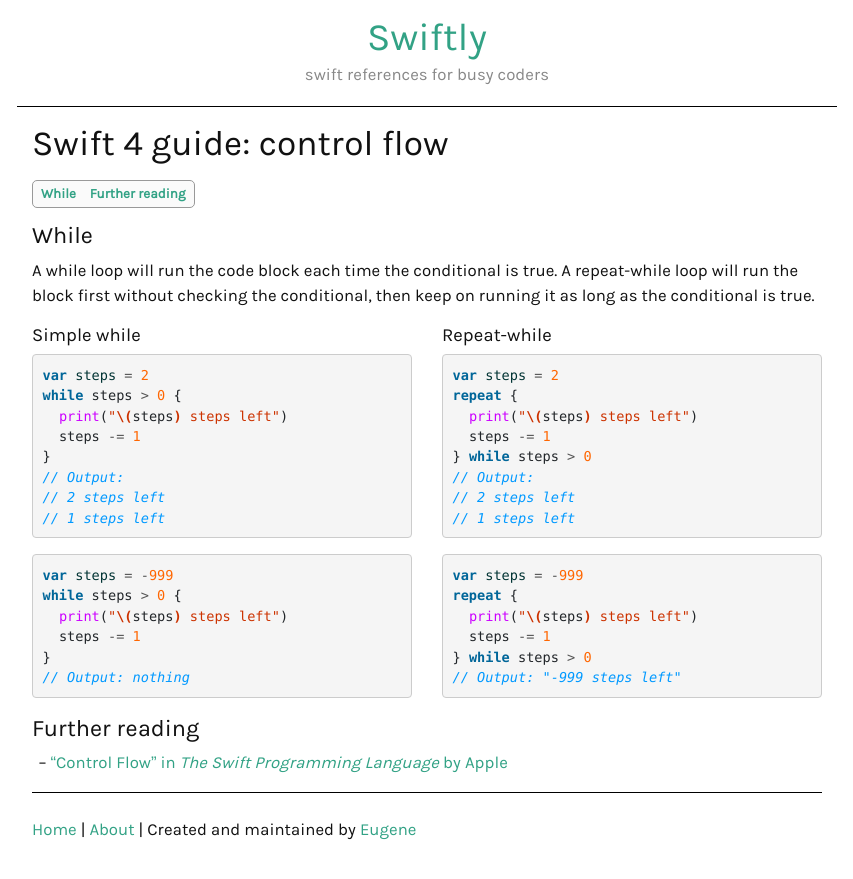
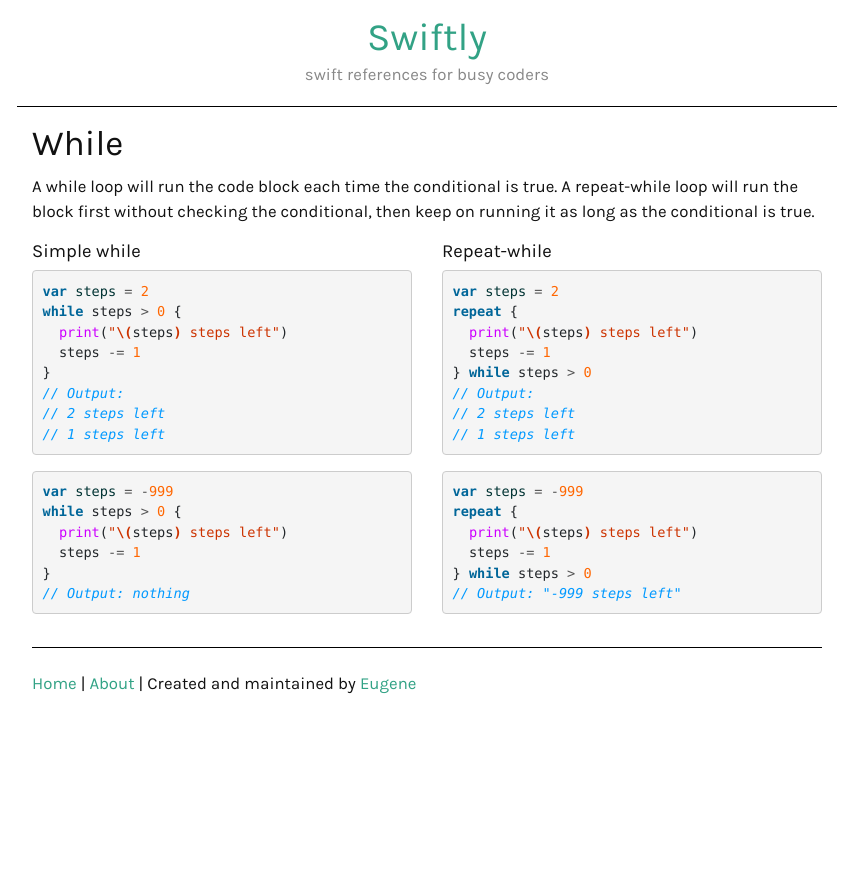
Before and after one commit to ebelinski/swiftly, a Jekyll site: the page built from while.md, in a window 1280 px wide. Shown: the top 879 px of the page, without its empty margins (213-1066 px from the left). Built offline with Jekyll 4.4.1, drawn with Linux system fonts in a browser that asks for light colours.

Commit message:
added while page, deleted control-flow page

````diff
--- a/control-flow.md
+++ b/while.md
@@ -1,19 +1,9 @@
 ---
 layout: default
-title: "Swift 4 guide: control flow"
-description: A quick reference guide for control flow in Swift 4, with if, if-else, if-let, guard, for-in, while, and switch examples.
-redirect_from:
-  - /control/
-  - /while/
+title: "While"
+description:
 ---
 {::options parse_block_html="true" /}
-
-<div id="compact-toc">
-* TOC
-{:toc}
-</div>
-
-### While
 
 A while loop will run the code block each time the conditional is true. A repeat-while loop will run the block first without checking the conditional, then keep on running it as long as the conditional is true.
 
@@ -64,7 +54,3 @@ repeat {
 ```
 
 {% include closecol.html closerow=true %}
-
-### Further reading
-
-* ["Control Flow" in _The Swift Programming Language_ by Apple](https://developer.apple.com/library/content/documentation/Swift/Conceptual/Swift_Programming_Language/ControlFlow.html#//apple_ref/doc/uid/TP40014097-CH9-ID120)
````
